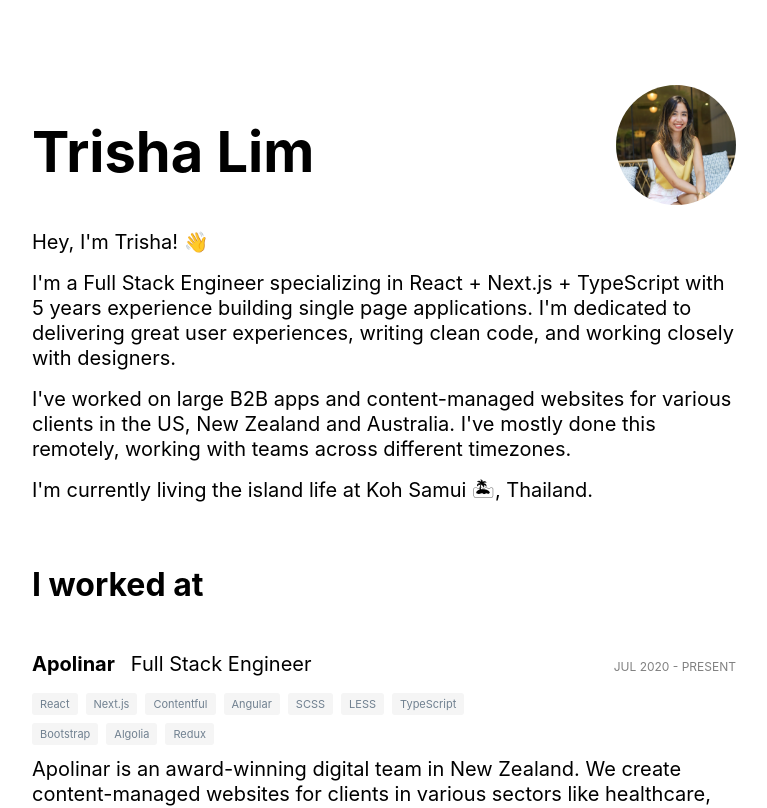
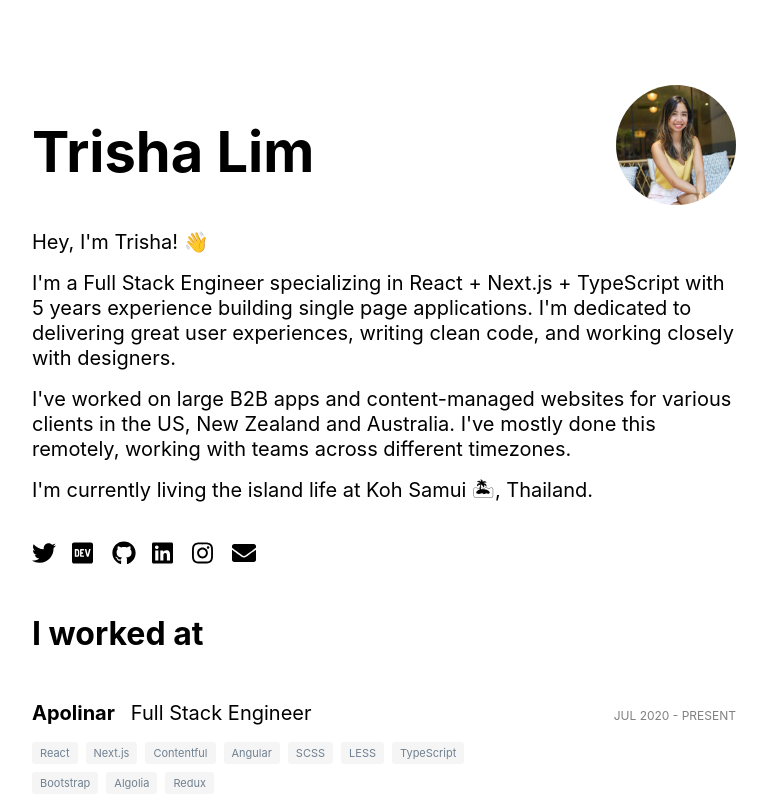
Before and after one commit to el-pol/nextjs-trishalim, a Next.js app: page / in a window 1280 px wide. Shown: the top 808 px of the page, without its empty margins (256-1023 px from the left). Built offline with nearby package versions, Linux system fonts and the light colour scheme.

Commit message:
add socials

```diff
--- /dev/null
+++ b/components/Socials.tsx
@@ -0,0 +1,49 @@
+import { FontAwesomeIcon } from "@fortawesome/react-fontawesome";
+import React, { ReactElement } from "react";
+import { faTwitter, faGithub, faLinkedin, faDev, faInstagram } from "@fortawesome/free-brands-svg-icons"
+import { faEnvelope } from '@fortawesome/free-solid-svg-icons'
+import Link from "next/link";
+
+export const Socials = (): ReactElement => {
+
+  const links = [
+    {
+      icon: faTwitter,
+      link: 'https://twitter.com/trishathecookie'
+    },
+    {
+      icon: faDev,
+      link: 'https://dev.to/trishathecookie'
+    },
+    {
+      icon: faGithub,
+      link: 'https://github.com/trishalim'
+    },
+    {
+      icon: faLinkedin,
+      link: 'https://www.linkedin.com/in/trisha-jean-lim/'
+    },
+    {
+      icon: faInstagram,
+      link: 'https://www.instagram.com/thetrishalim/',
+    },
+    {
+      icon: faEnvelope,
+      link: 'mailto:limtrishajean@gmail.com'
+    }
+  ];
+
+  return (
+    <div className="socials">
+      {
+        links.map((l) => (
+          <Link href={l.link}>
+            <a href={l.link} target="_blank">
+              <FontAwesomeIcon icon={l.icon} />
+            </a>
+          </Link>
+        ))
+      }
+    </div>
+  )
+}
--- a/package.json
+++ b/package.json
@@ -9,6 +9,10 @@
     "lint": "next lint"
   },
   "dependencies": {
+    "@fortawesome/fontawesome-svg-core": "^1.2.36",
+    "@fortawesome/free-brands-svg-icons": "^5.15.4",
+    "@fortawesome/free-solid-svg-icons": "^5.15.4",
+    "@fortawesome/react-fontawesome": "^0.1.15",
     "next": "11.1.2",
     "react": "17.0.2",
     "react-dom": "17.0.2"
--- a/pages/index.tsx
+++ b/pages/index.tsx
@@ -3,6 +3,7 @@ import Head from 'next/head'
 import { Content } from '../components/Content'
 import { Experience } from '../components/Experience'
 import { Project } from '../components/Project'
+import { Socials } from '../components/Socials'
 import styles from '../styles/Home.module.css'
 import { Experience as IExperience } from '../types/experience'
 import { Project as IProject } from '../types/project'
@@ -210,6 +211,10 @@ const Home: NextPage = () => {
 
         <br />
 
+        <Socials />
+
+        <br />
+
         <h2>I worked at</h2>
           {
             experiences.map((e) => (
--- a/styles/globals.css
+++ b/styles/globals.css
@@ -189,3 +189,21 @@ p {
   margin-top: 1rem;
   margin-bottom: 0.5rem;
 }
+
+.socials {
+  display: flex;
+  align-items: center;
+}
+
+.socials a {
+  font-size: 1.5rem;
+  margin-right: 1rem;
+  display: block;
+  width: 1.5rem;
+  transition: 0.2s ease-in;
+}
+
+.socials a:hover {
+  opacity: 0.5;
+  transition: 0.2s ease-in;
+}
```
Also changed, not shown: 1 other file (tests, documents, lock files or other folders).
